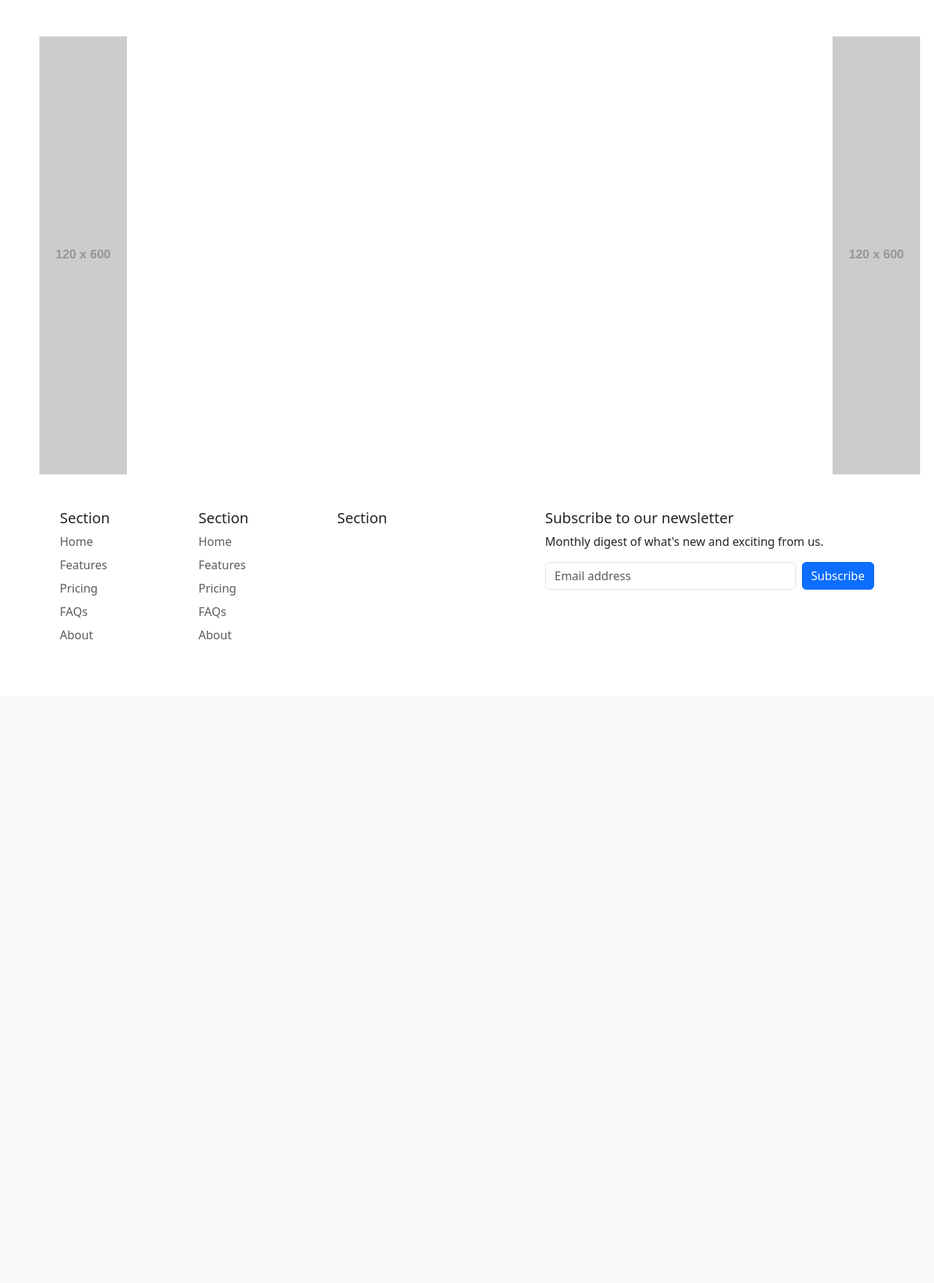
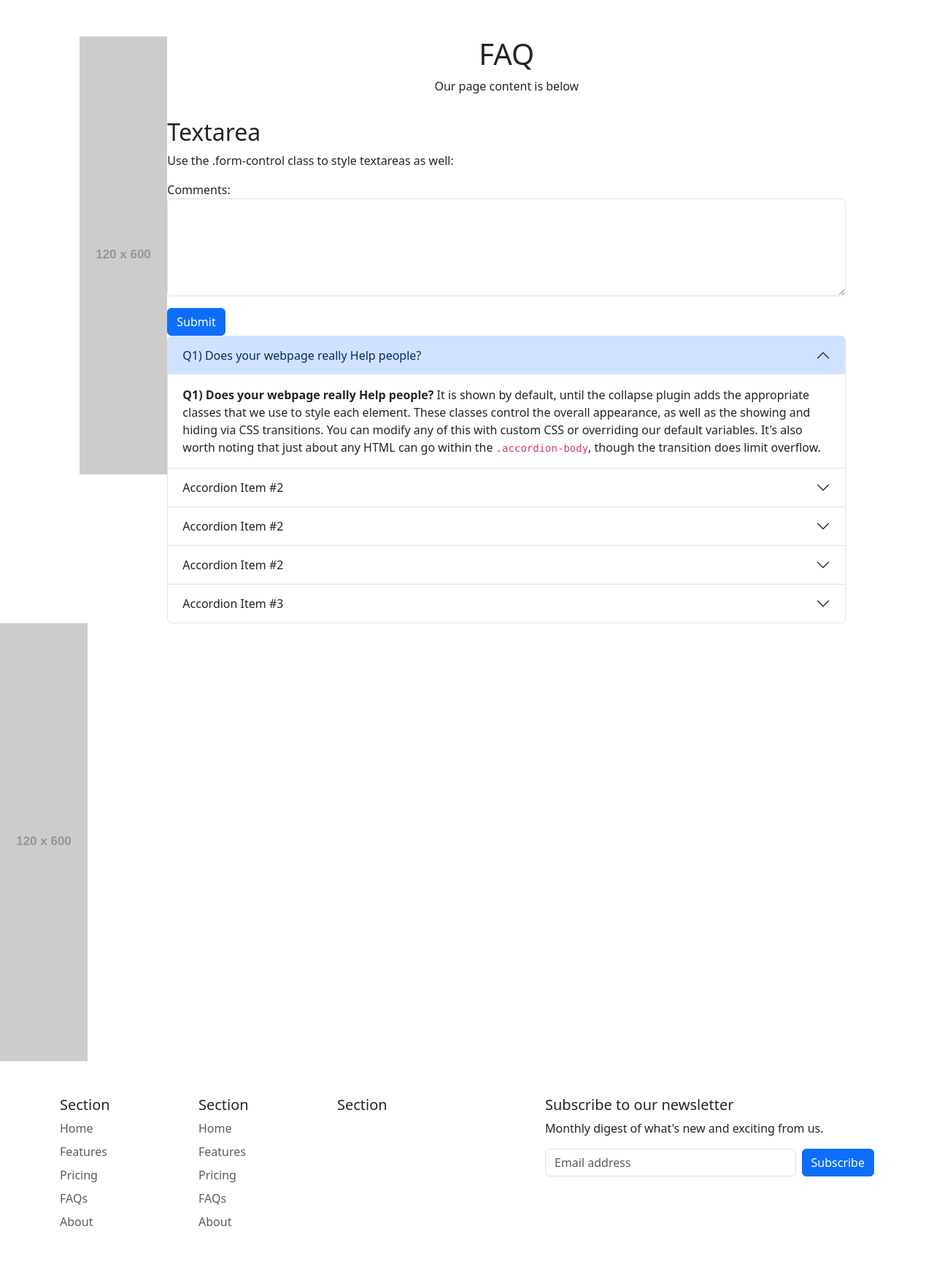
Before and after one commit to tomlinc98/IT-Site-Project, a Django app: page /faq in a window 1280 px wide. Shown: the part 83-1841 px from the top of the page at 73% size. Before the commit the page ends 959 px from the top, so only its background shows below. Run offline with Django 4.2, Linux system fonts and the light colour scheme; grey boxes labelled with a size stand in for pictures from a placeholder-image service; some libraries are stand-ins or nearby versions.

Commit message:
Layout of the FAQ page

```diff
--- a/IT_Site/base/templates/base/all_courses.html
+++ b/IT_Site/base/templates/base/all_courses.html
@@ -33,7 +33,7 @@
 
         <div class="list-group">
           <a href="{% url 'all_courses' %}" class="list-group-item list-group-item-action" aria-current="true">
-            All <span class="badge bg-primary rounded-pill">{{topics.count}}</span>
+            All <span class="badge bg-primary rounded-pill">{{courses.count}}</span>
           </a>
           {% for topic in topics %}
           <a href="{% url 'all_courses' %}?q={{topic.name}}"
--- a/IT_Site/base/templates/base/faq.html
+++ b/IT_Site/base/templates/base/faq.html
@@ -6,4 +6,100 @@
 
 {% block app_content %}
 
+<div class="container course-finder">
+    <div class="row">
+      <div class="course-title">
+        <div class="container">
+          <div class="row align-items-center">
+            <div class="col-12 text-center">
+              <h1>FAQ</h1>
+              <p>Our page content is below</p>
+            </div>
+          </div>
+        </div>
+      </div>
+      <div class="container mt-3">
+        <h2>Textarea</h2>
+        <p>Use the .form-control class to style textareas as well:</p>
+          <div class="mb-3 mt-3">
+            <label for="comment">Comments:</label>
+            <textarea class="form-control" rows="5" id="comment" name="text"></textarea>
+          </div>
+          <button type="submit" class="btn btn-primary">Submit</button>
+      </div>
+
+      </body>
+      </html>
+
+
+
+
+
+      <div class="accordion" id="accordionExample">
+        <div class="accordion-item">
+          <h2 class="accordion-header" id="headingOne">
+            <button class="accordion-button" type="button" data-bs-toggle="collapse" data-bs-target="#collapseOne" aria-expanded="true" aria-controls="collapseOne">
+                Q1) Does your webpage really Help people?
+            </button>
+          </h2>
+          <div id="collapseOne" class="accordion-collapse collapse show" aria-labelledby="headingOne" data-bs-parent="#accordionExample">
+            <div class="accordion-body">
+              <strong>Q1) Does your webpage really Help people?</strong> It is shown by default, until the collapse plugin adds the appropriate classes that we use to style each element. These classes control the overall appearance, as well as the showing and hiding via CSS transitions. You can modify any of this with custom CSS or overriding our default variables. It's also worth noting that just about any HTML can go within the <code>.accordion-body</code>, though the transition does limit overflow.
+            </div>
+          </div>
+        </div>
+        <div class="accordion-item">
+          <h2 class="accordion-header" id="headingTwo">
+            <button class="accordion-button collapsed" type="button" data-bs-toggle="collapse" data-bs-target="#collapseTwo" aria-expanded="false" aria-controls="collapseTwo">
+              Accordion Item #2
+            </button>
+          </h2>
+          <div id="collapseTwo" class="accordion-collapse collapse" aria-labelledby="headingTwo" data-bs-parent="#accordionExample">
+            <div class="accordion-body">
+              <strong>This is the second item's accordion body.</strong> It is hidden by default, until the collapse plugin adds the appropriate classes that we use to style each element. These classes control the overall appearance, as well as the showing and hiding via CSS transitions. You can modify any of this with custom CSS or overriding our default variables. It's also worth noting that just about any HTML can go within the <code>.accordion-body</code>, though the transition does limit overflow.
+            </div>
+          </div>
+        </div>
+        <div class="accordion-item">
+            <h2 class="accordion-header" id="headingTwo">
+              <button class="accordion-button collapsed" type="button" data-bs-toggle="collapse" data-bs-target="#collapseTwo" aria-expanded="false" aria-controls="collapseTwo">
+                Accordion Item #2
+              </button>
+            </h2>
+            <div id="collapseTwo" class="accordion-collapse collapse" aria-labelledby="headingTwo" data-bs-parent="#accordionExample">
+              <div class="accordion-body">
+                <strong>This is the second item's accordion body.</strong> It is hidden by default, until the collapse plugin adds the appropriate classes that we use to style each element. These classes control the overall appearance, as well as the showing and hiding via CSS transitions. You can modify any of this with custom CSS or overriding our default variables. It's also worth noting that just about any HTML can go within the <code>.accordion-body</code>, though the transition does limit overflow.
+              </div>
+            </div>
+          </div>
+          <div class="accordion-item">
+            <h2 class="accordion-header" id="headingTwo">
+              <button class="accordion-button collapsed" type="button" data-bs-toggle="collapse" data-bs-target="#collapseTwo" aria-expanded="false" aria-controls="collapseTwo">
+                Accordion Item #2
+              </button>
+            </h2>
+            <div id="collapseTwo" class="accordion-collapse collapse" aria-labelledby="headingTwo" data-bs-parent="#accordionExample">
+              <div class="accordion-body">
+                <strong>This is the second item's accordion body.</strong> It is hidden by default, until the collapse plugin adds the appropriate classes that we use to style each element. These classes control the overall appearance, as well as the showing and hiding via CSS transitions. You can modify any of this with custom CSS or overriding our default variables. It's also worth noting that just about any HTML can go within the <code>.accordion-body</code>, though the transition does limit overflow.
+              </div>
+            </div>
+          </div>
+         <div class="accordion-item">
+          <h2 class="accordion-header" id="headingThree">
+            <button class="accordion-button collapsed" type="button" data-bs-toggle="collapse" data-bs-target="#collapseThree" aria-expanded="false" aria-controls="collapseThree">
+              Accordion Item #3
+            </button>
+          </h2>
+          <div id="collapseThree" class="accordion-collapse collapse" aria-labelledby="headingThree" data-bs-parent="#accordionExample">
+            <div class="accordion-body">
+              <strong>flow.</strong>
+            </div>
+          </div>
+         </div>
+        </div>
+      </div>
+     </div>
+    </div>
+   </div>
+  </div>
 {% endblock %}
--- a/IT_Site/base/templates/base/home.html
+++ b/IT_Site/base/templates/base/home.html
@@ -88,7 +88,7 @@
       <div class="card card-cover h-100 overflow-hidden text-white bg-dark rounded-5 shadow-lg"
         style="background-image: url('unsplash-photo-1.jpg');">
         <div class="d-flex flex-column h-100 p-5 pb-3 text-white text-shadow-1">
-          <h2 class="pt-5 mt-5 mb-4 display-6 lh-1 fw-bold">Course title here</h2>
+          <h2 class="pt-5 mt-5 mb-4 display-6 lh-1 fw-bold">Computer Science</h2>
           <ul class="d-flex list-unstyled mt-auto">
             <li class="d-flex align-items-center me-3">
               <svg class="bi me-2" width="1em" height="1em">
@@ -104,7 +104,7 @@
       <div class="card card-cover h-100 overflow-hidden text-white bg-dark rounded-5 shadow-lg"
         style="background-image: url('unsplash-photo-1.jpg');">
         <div class="d-flex flex-column h-100 p-5 pb-3 text-white text-shadow-1">
-          <h2 class="pt-5 mt-5 mb-4 display-6 lh-1 fw-bold">Course title here</h2>
+          <h2 class="pt-5 mt-5 mb-4 display-6 lh-1 fw-bold">Software Engineering</h2>
           <ul class="d-flex list-unstyled mt-auto">
             <li class="d-flex align-items-center me-3">
               <svg class="bi me-2" width="1em" height="1em">
@@ -120,7 +120,7 @@
       <div class="card card-cover h-100 overflow-hidden text-white bg-dark rounded-5 shadow-lg"
         style="background-image: url('unsplash-photo-1.jpg');">
         <div class="d-flex flex-column h-100 p-5 pb-3 text-white text-shadow-1">
-          <h2 class="pt-5 mt-5 mb-4 display-6 lh-1 fw-bold">Course title here</h2>
+          <h2 class="pt-5 mt-5 mb-4 display-6 lh-1 fw-bold">Cyber Security</h2>
           <ul class="d-flex list-unstyled mt-auto">
             <li class="d-flex align-items-center me-3">
               <svg class="bi me-2" width="1em" height="1em">
```
Also changed, not shown: IT_Site/db.sqlite3.
